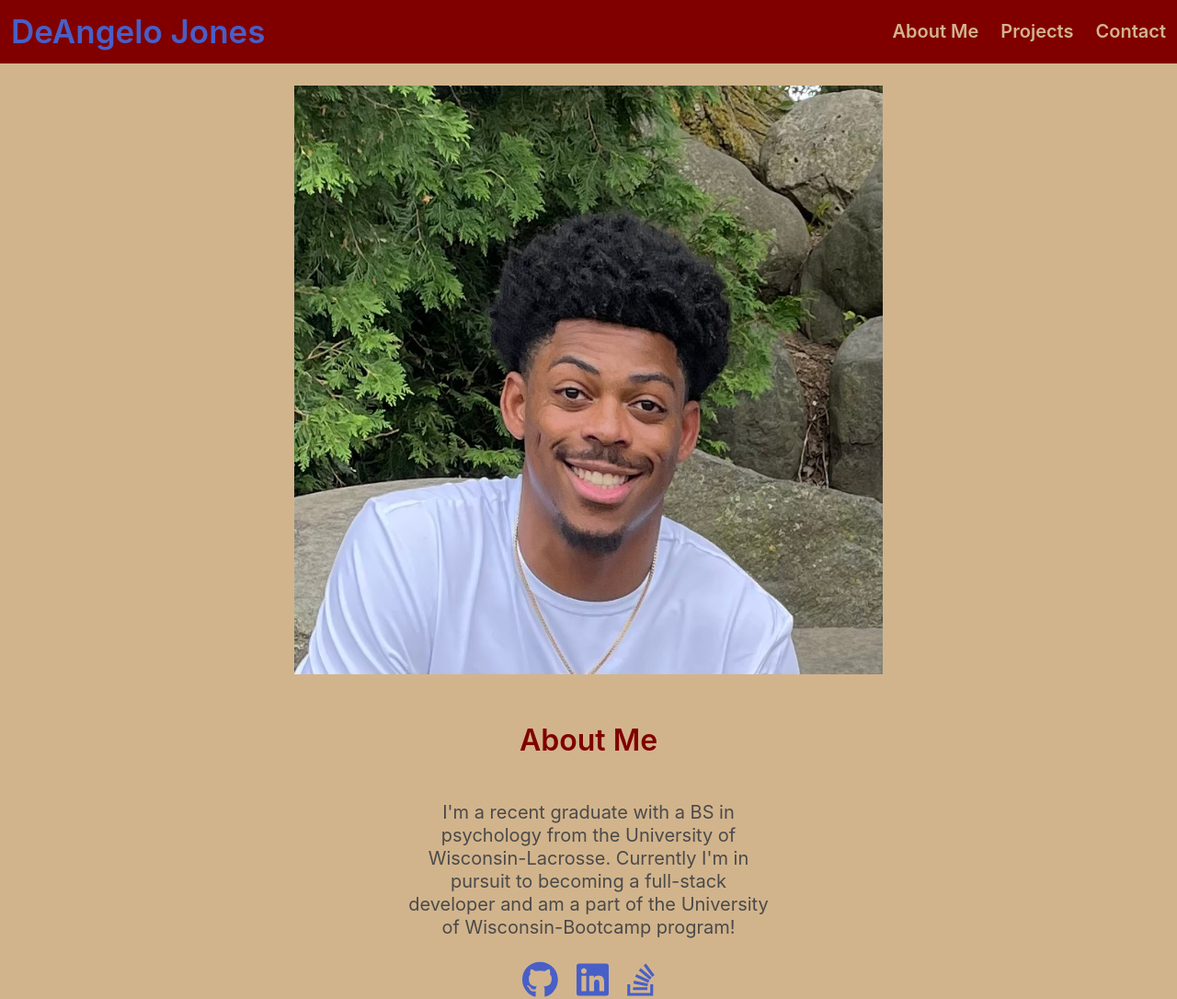
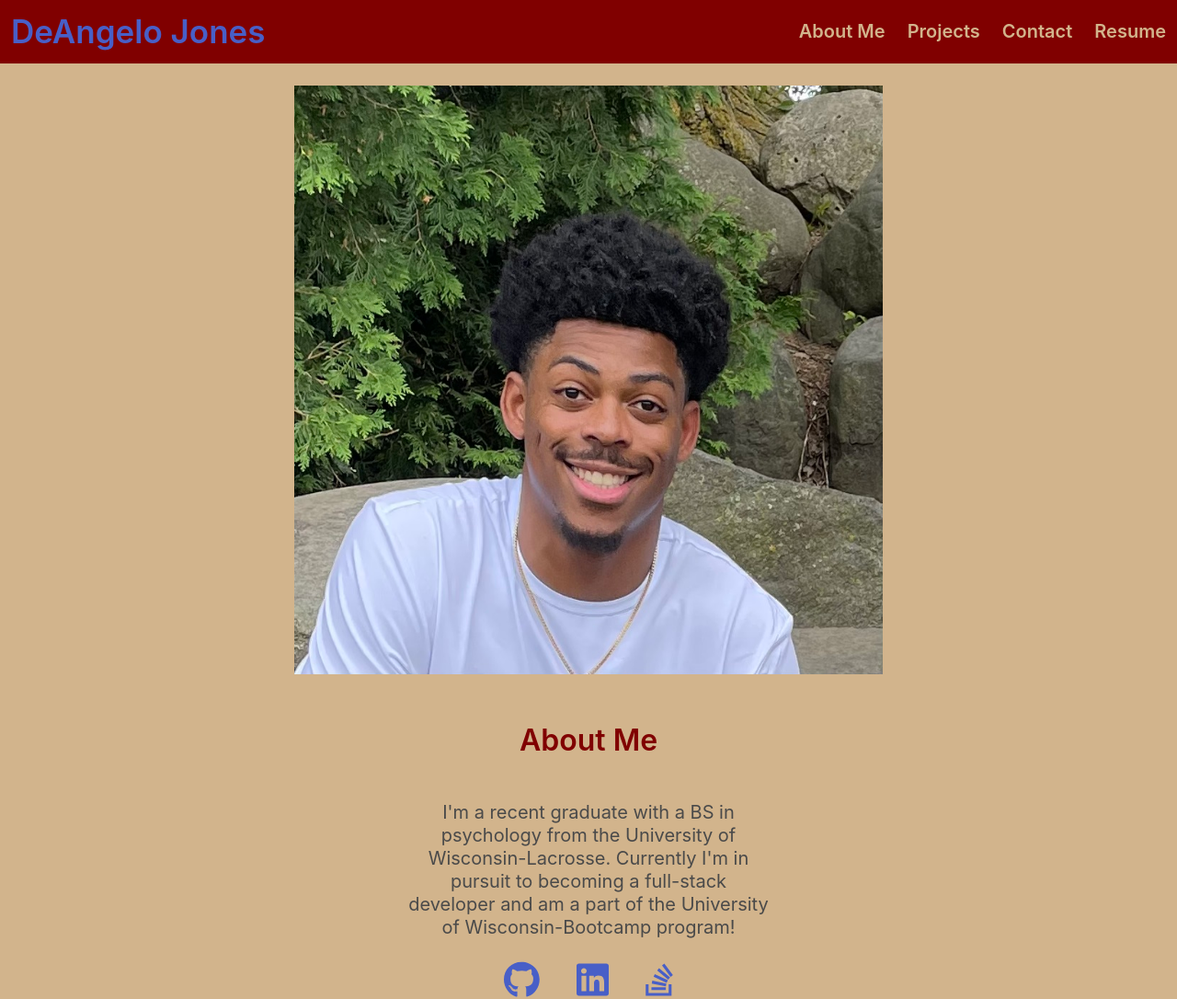
Before and after one commit to dtjones23/ReactFolio, a React (Vite) app in the folder Develop/ReactFolio/: page / in a window 1280 px wide. Shown: the whole page at 92% size. Built offline with nearby package versions, Linux system fonts and the light colour scheme.

Commit message:
adjusted Header and added hook to maintain state

```diff
--- a/Develop/ReactFolio/src/components/Contact.jsx
+++ b/Develop/ReactFolio/src/components/Contact.jsx
@@ -49,7 +49,7 @@ export default function Contact() {
         <form onSubmit={handleSubmit}>
             <div className="container">
                 <div className="field">
-                    <h1 className='title has-text-centered' style={{ color: 'maroon' }}>Contact Me</h1>
+                    <h1 className='title has-text-centered mt-6' style={{ color: 'maroon' }}>Contact Me</h1>
                     <label htmlFor="name" className="label">Name</label>
                     <div className="control">
                         <input id="name" className="input" type="text" placeholder="Enter Name" value={name} onChange={(event) => handleInputChange(event, setName, 'name')} />
--- a/Develop/ReactFolio/src/components/Footer.jsx
+++ b/Develop/ReactFolio/src/components/Footer.jsx
@@ -5,13 +5,13 @@ import { faGithub, faLinkedin, faStackOverflow } from '@fortawesome/free-brands-
 function Footer() {
   return (
     <div className='subtitle has-text-centered mt-5 mb-0'>
-      <a href="https://github.com/dtjones23" target="_blank" rel="noopener noreferrer" style={{ margin: '0 10px' }}>
+      <a href="https://github.com/dtjones23" target="_blank" rel="noopener noreferrer" style={{ margin: '0 20px' }}>
         <FontAwesomeIcon icon={faGithub} size="2x" />
       </a>
-      <a href="https://linkedin.com/in/deangelo-jones-3a8643246" target="_blank" rel="noopener noreferrer" style={{ margin: '0 10px' }}>
+      <a href="https://linkedin.com/in/deangelo-jones-3a8643246" target="_blank" rel="noopener noreferrer" style={{ margin: '0 20px' }}>
         <FontAwesomeIcon icon={faLinkedin} size="2x" />
       </a>
-      <a href="https://stackoverflow.com/users/22659734/deangelo-jones" target="_blank" rel="noopener noreferrer" style={{ margin: '0 10px' }}>
+      <a href="https://stackoverflow.com/users/22659734/deangelo-jones" target="_blank" rel="noopener noreferrer" style={{ margin: '0 20px' }}>
         <FontAwesomeIcon icon={faStackOverflow} size="2x" />
       </a>
     </div>
--- a/Develop/ReactFolio/src/components/Header.jsx
+++ b/Develop/ReactFolio/src/components/Header.jsx
@@ -1,12 +1,19 @@
-import React, { useState } from 'react';
+import React, { useState, useEffect } from 'react';
 import Navigation from './Navigation';
 import About from './About';
 import Project from './Project';
+import Resume from './Resume';
 import Contact from './Contact';
 import '../index.css'
 
 function Header() {
-  const [page, setPage] = useState('About Me');
+  const initialPage = localStorage.getItem('page') || 'About Me';
+  const [page, setPage] = useState(initialPage);
+
+  useEffect(() => {
+    // saves page to localStorage, avoids losing state on refresh
+    localStorage.setItem('page', page);
+  }, [page]);
 
   const renderPage = () => {
     // conditionally render the page based on 'page' state
@@ -16,10 +23,9 @@ function Header() {
       return <Project />;
     } else if (page === 'Contact') {
       return <Contact />;
+    } else if (page === 'Resume') {
+      return <Resume />;
     }
-    // } else if (page === 'Resume') {
-    //   return <Resume />;
-    // }
   }
   return (
     <div>
--- a/Develop/ReactFolio/src/components/Navigation.jsx
+++ b/Develop/ReactFolio/src/components/Navigation.jsx
@@ -10,7 +10,7 @@ function Navigation({setPage}) {
           <div className="navbar-item " onClick={()=> setPage('About Me')}>About Me</div>
           <div className="navbar-item " onClick={() => setPage('Projects')}>Projects</div>
           <div className="navbar-item " onClick={()=> setPage('Contact')}>Contact</div>
-          {/* <a className="navbar-item " href='/resume' rel="noreferrer">Resume</a> */}
+          <div className="navbar-item " onClick={()=> setPage('Resume')}>Resume</div>
         </div>
       </nav>
     </div>
--- a/Develop/ReactFolio/src/components/Resume.jsx
+++ b/Develop/ReactFolio/src/components/Resume.jsx
@@ -0,0 +1,14 @@
+import React from 'react'
+import '../index.css'
+
+export default function Resume() {
+  return (
+    <div>
+        <div className ='title has-text-centered'>
+                <h1 className='title has-text-centered mt-6' style={{ color: 'maroon' }}>Resume</h1>
+                <h3>Current Student in Full Stack Development</h3>
+
+        </div>
+    </div>
+  )
+}
--- a/Develop/ReactFolio/src/index.css
+++ b/Develop/ReactFolio/src/index.css
@@ -47,6 +47,7 @@ div.navbar-item:hover {
     height: 40rem;
 }
 
-.textarea {
-    height: 200px;
+
+h1 {
+    color: maroon;
 }
```
Also changed, not shown: Develop/ReactFolio/src/App.jsx (+0 -8 lines).
